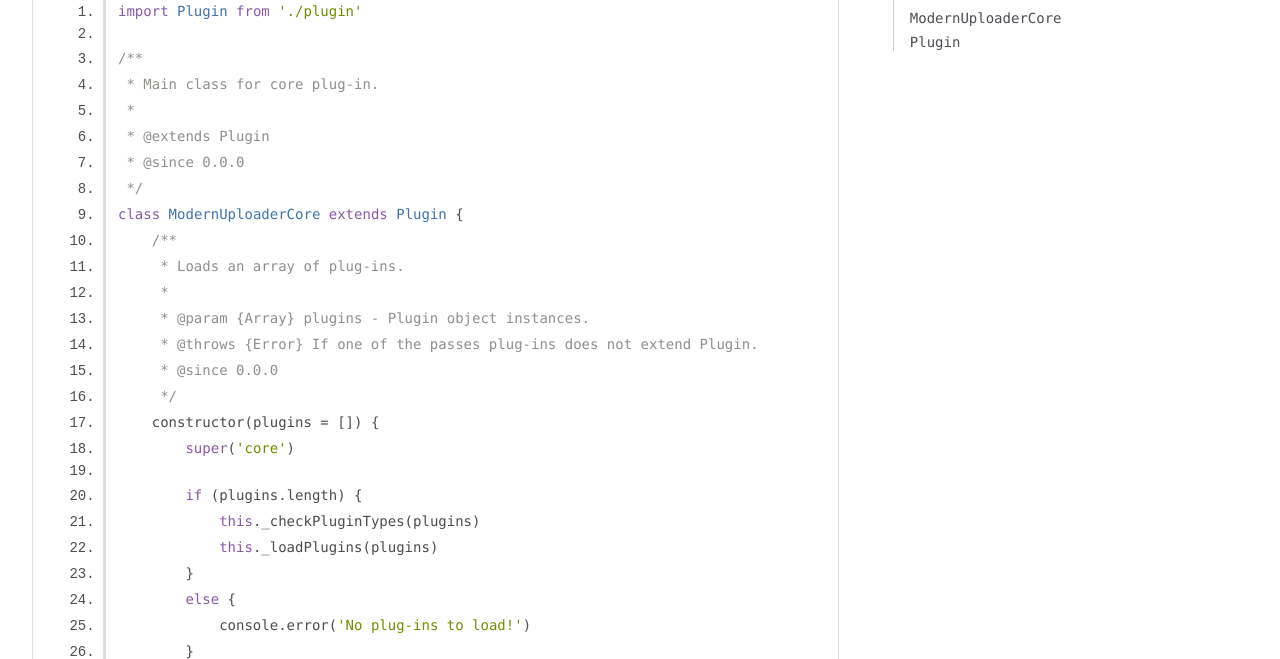
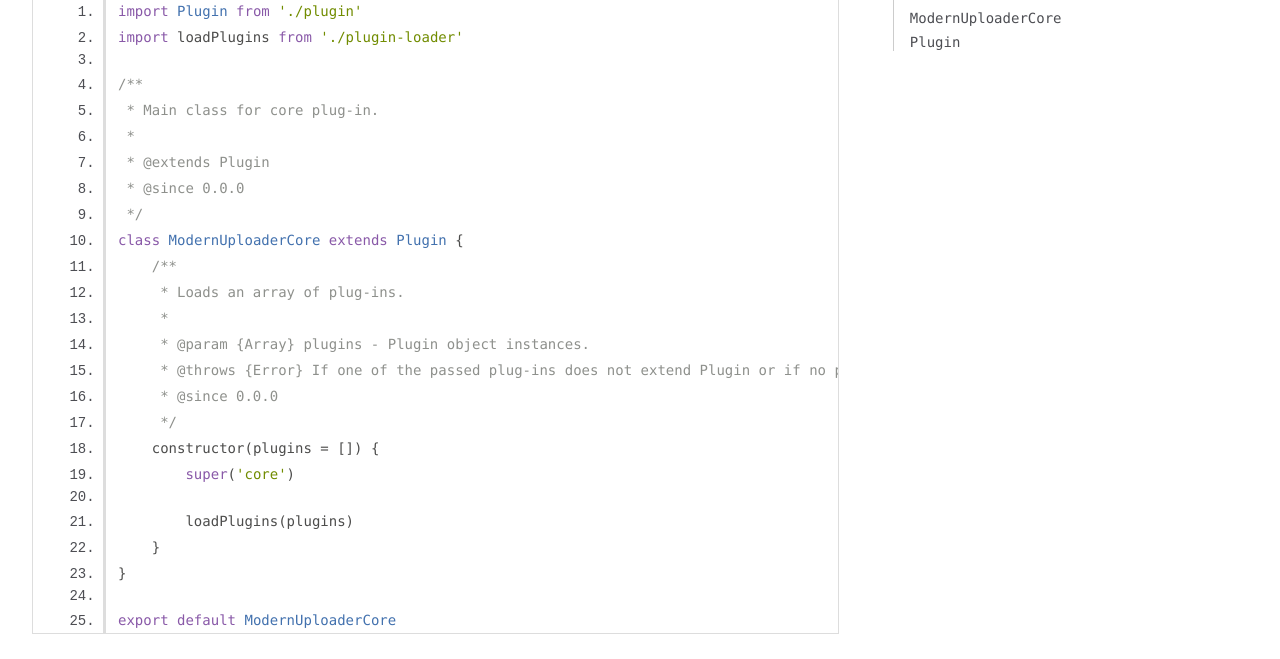
Before and after one commit to FineUploader/modern-uploader, a plain HTML site: page docs/packages/modern-uploader-core/modern-uploader-core.js.html in a window 1280 px wide. Shown: the part 141-800 px from the top of the page. Drawn offline with Linux system fonts and the light colour scheme.

Commit message:
publish docs update

```diff
--- a/docs/packages/modern-uploader-core/modern-uploader-core.js.html
+++ b/docs/packages/modern-uploader-core/modern-uploader-core.js.html
@@ -27,6 +27,7 @@
     <section>
         <article>
             <pre class="prettyprint source linenums"><code>import Plugin from './plugin'
+import loadPlugins from './plugin-loader'
 
 /**
  * Main class for core plug-in.
@@ -39,62 +40,13 @@ class ModernUploaderCore extends Plugin {
      * Loads an array of plug-ins.
      *
      * @param {Array} plugins - Plugin object instances.
-     * @throws {Error} If one of the passes plug-ins does not extend Plugin.
+     * @throws {Error} If one of the passed plug-ins does not extend Plugin or if no plug-ins are passed.
      * @since 0.0.0
      */
     constructor(plugins = []) {
         super('core')
 
-        if (plugins.length) {
-            this._checkPluginTypes(plugins)
-            this._loadPlugins(plugins)
-        }
-        else {
-            console.error('No plug-ins to load!')
-        }
-    }
-
-    _checkPluginTypes(plugins) {
-        plugins.forEach(plugin => {
-            if (!(plugin instanceof Plugin)) {
-                throw new Error('Provided module does not extend Plugin. ' + plugin)
-            }
-        })
-    }
-
-    _loadPlugin(plugin) {
-        try {
-            let returnValue = plugin.load()
-
-            if (returnValue instanceof Promise) {
-                return returnValue
-            }
-
-            return new Promise(resolve => resolve())
-        }
-        catch(error) {
-            return new Promise((resolve, reject) => {
-                error.message += ` Plug-in '${plugin.name}' failed to load.`
-                reject(error)
-            })
-        }
-    }
-
-    _loadPlugins(plugins, index = 0) {
-        const plugin = plugins[index]
-
-        this._loadPlugin(plugin).then(
-            () => {
-                let nextIndex = index + 1
-                if (nextIndex &lt; plugins.length) {
-                    this._loadPlugins(plugins, nextIndex)
-                }
-            },
-
-            errorMessage => {
-                console.error(`${errorMessage} No more plug-ins will be loaded.`)
-            }
-        )
+        loadPlugins(plugins)
     }
 }
 
@@ -115,7 +67,7 @@ export default ModernUploaderCore
 <br class="clear">
 
 <footer>
-    Documentation generated by <a href="https://github.com/jsdoc3/jsdoc">JSDoc 3.4.0</a> on Sat Mar 19 2016 06:01:12 GMT+0000 (UTC)
+    Documentation generated by <a href="https://github.com/jsdoc3/jsdoc">JSDoc 3.4.0</a> on Mon Mar 21 2016 02:47:42 GMT+0000 (UTC)
 </footer>
 
 <script> prettyPrint(); </script>
```
Also changed, not shown: docs/packages/modern-uploader-core/ModernUploaderCore.html (+2 -2 lines), docs/packages/modern-uploader-core/Plugin.html (+1 -1 lines), docs/packages/modern-uploader-core/index.html (+1 -1 lines), docs/packages/modern-uploader-core/plugin.js.html (+1 -1 lines).
